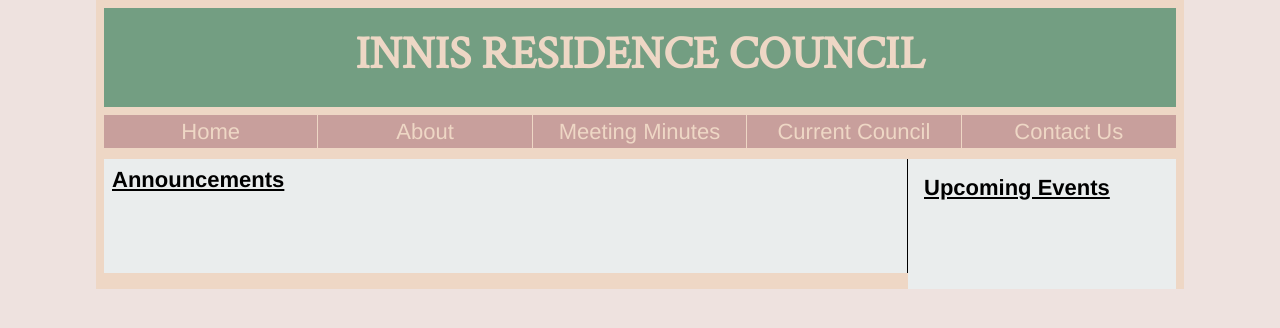
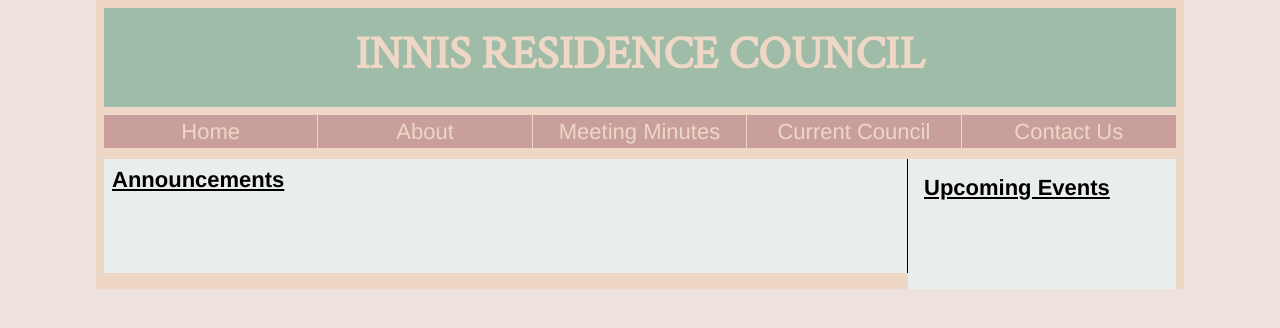
Before and after one commit to HopperVoyager/HopperVoyager.github.io, a plain HTML site: page index.html in a window 1280 px wide. Drawn offline with Linux system fonts and the light colour scheme.

Commit message:
Update style.css

```diff
--- a/stylesheets/style.css
+++ b/stylesheets/style.css
@@ -14,7 +14,7 @@
 }
 
 h1 {
-  background-color: #739E82;
+  background-color: #9FBCA9;
   padding:0;
 
   color: #EED7C5;
```
